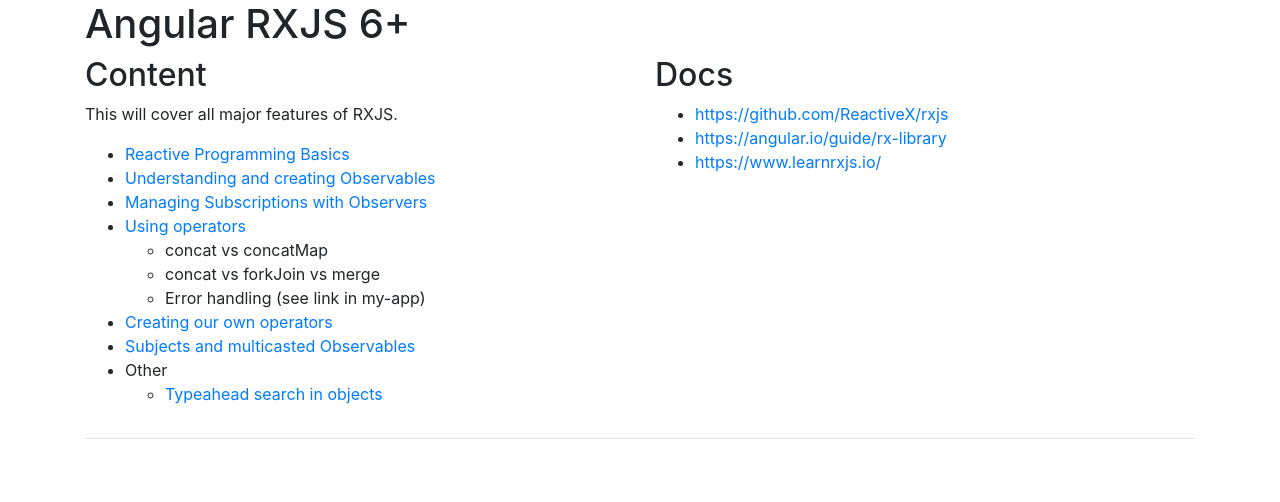
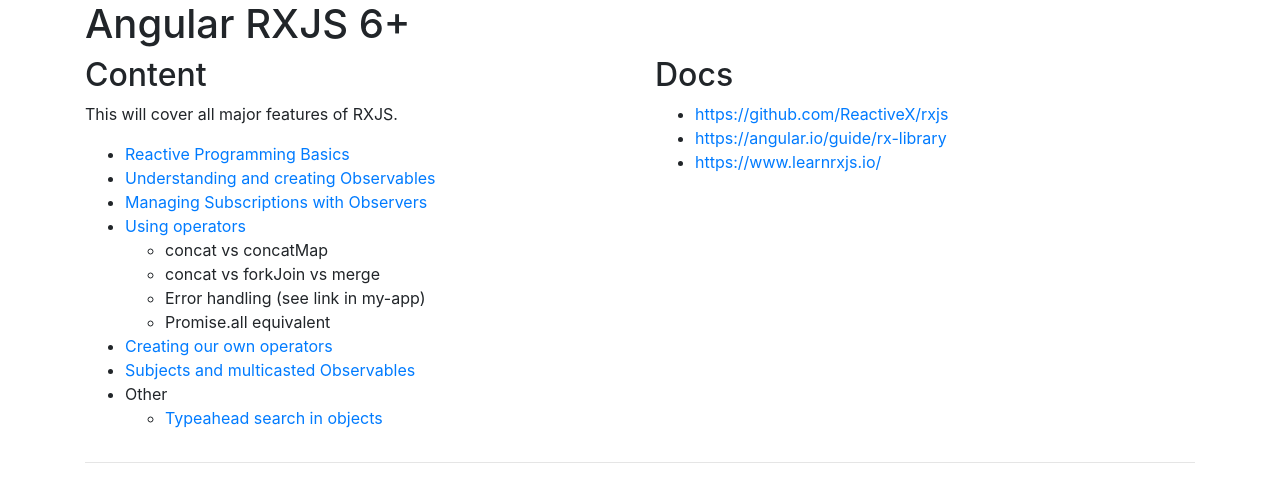
Before and after one commit to henrikmathiesen/angular-x-rxjs6-plus, an Angular app: page / in a window 1280 px wide. Shown: the top 502 px of the page. Built offline with nearby package versions, Linux system fonts and the light colour scheme.

Commit message:
-comment

```diff
--- a/src/app/menu/menu.component.html
+++ b/src/app/menu/menu.component.html
@@ -22,9 +22,10 @@
                 <li>
                     <a [routerLink]="['/using-operators']">Using operators</a>
                     <ul>
-                        <li>concat vs concatMap</li> <!-- map vs no map -->
+                        <li>concat vs concatMap</li> <!-- xxx vs xxxMap -->
                         <li>concat vs forkJoin vs merge</li>
                         <li>Error handling (see link in my-app)</li> <!-- verify that catch will make success callback run -->
+                        <li>Promise.all equivalent</li>
                     </ul>
                 </li>
                 <li>
```
